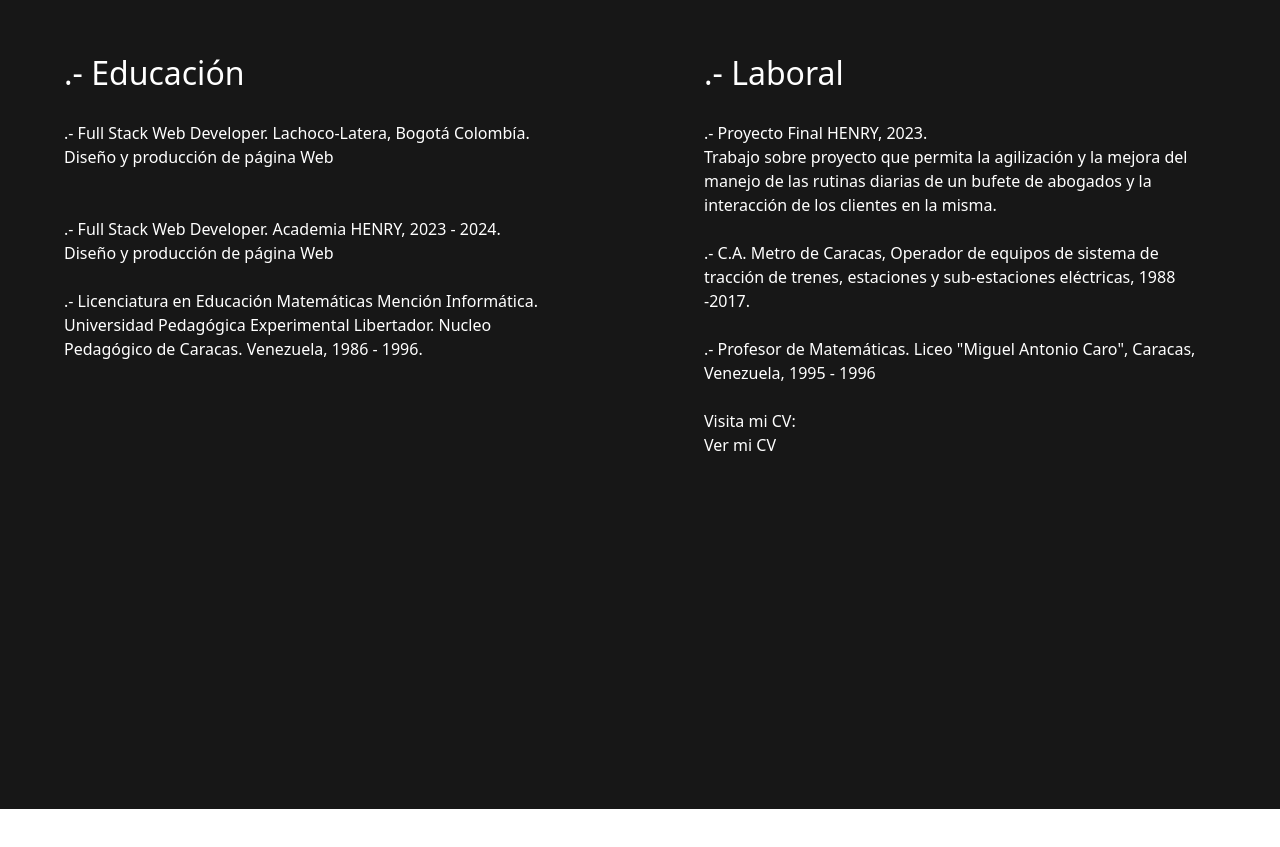
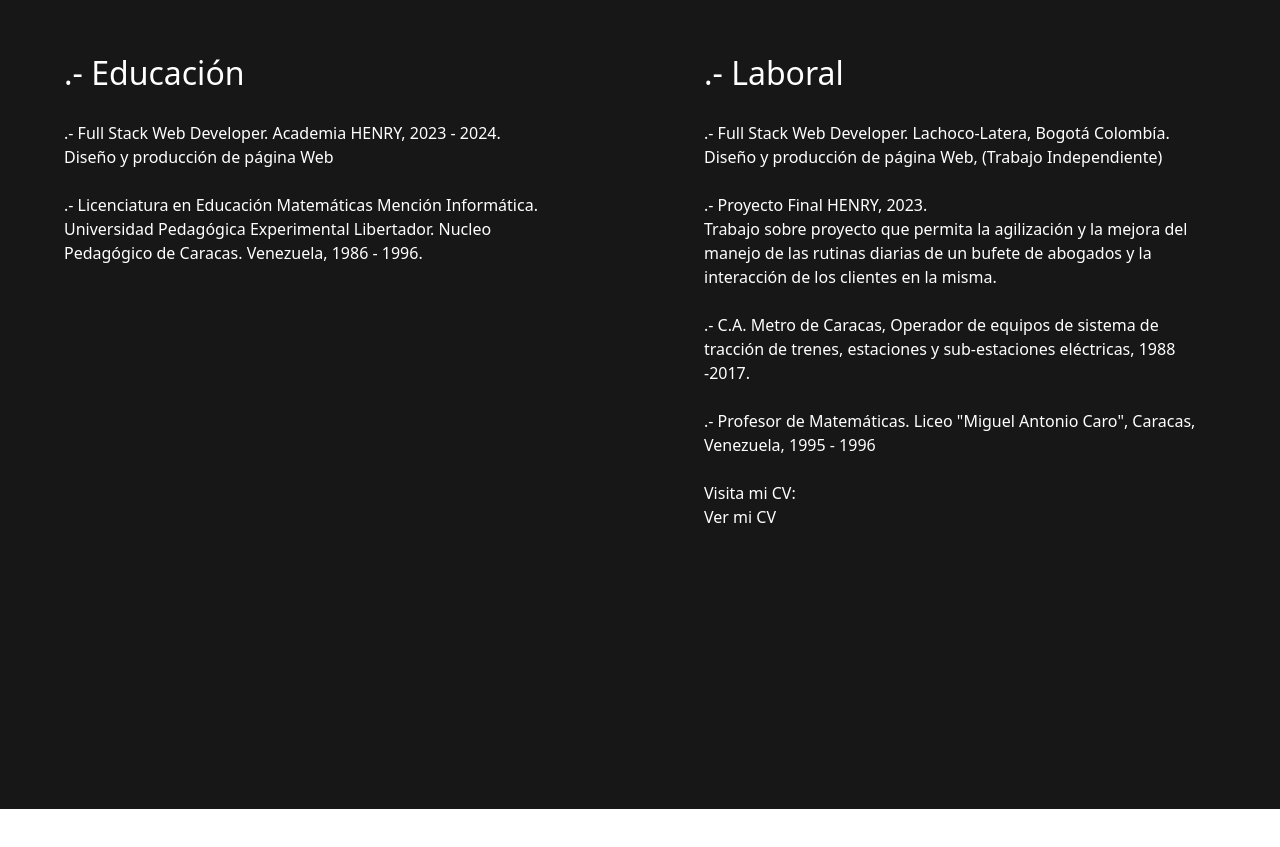
Before and after one commit to JDRengifo/Portafolio, a React (Vite) app: page / in a window 1280 px wide. Shown: the part 1400-2247 px from the top of the page. Built offline with nearby package versions, Linux system fonts and the light colour scheme.

Commit message:
Arreglo commit anterior

```diff
--- a/src/component/curriculum/Curriculum.jsx
+++ b/src/component/curriculum/Curriculum.jsx
@@ -8,10 +8,7 @@ function Curriculum() {
       <div className="contcurriculum">
         <div className="cvizquierda">
           <h2 className="educa1">.- Educación</h2>
-          <br />
-          <p>.- Full Stack Web Developer. Lachoco-Latera, Bogotá Colombía.</p>
-          <p>Diseño y producción de página Web</p>
-          <br />
+
           <br />
           <p>.- Full Stack Web Developer. Academia HENRY, 2023 - 2024.</p>
           <p>Diseño y producción de página Web</p>
@@ -24,6 +21,9 @@ function Curriculum() {
         </div>
         <div className="cvderecha">
           <h2 className="educa2">.- Laboral</h2>
+          <br />
+          <p>.- Full Stack Web Developer. Lachoco-Latera, Bogotá Colombía.</p>
+          <p>Diseño y producción de página Web, (Trabajo Independiente)</p>
           <br />
           <p>.- Proyecto Final HENRY, 2023.</p>
           <p>
```
